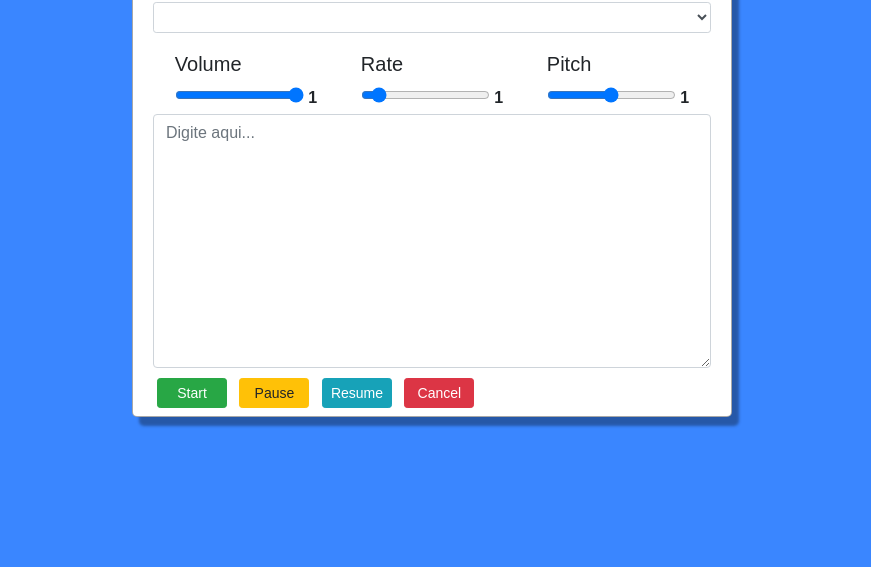
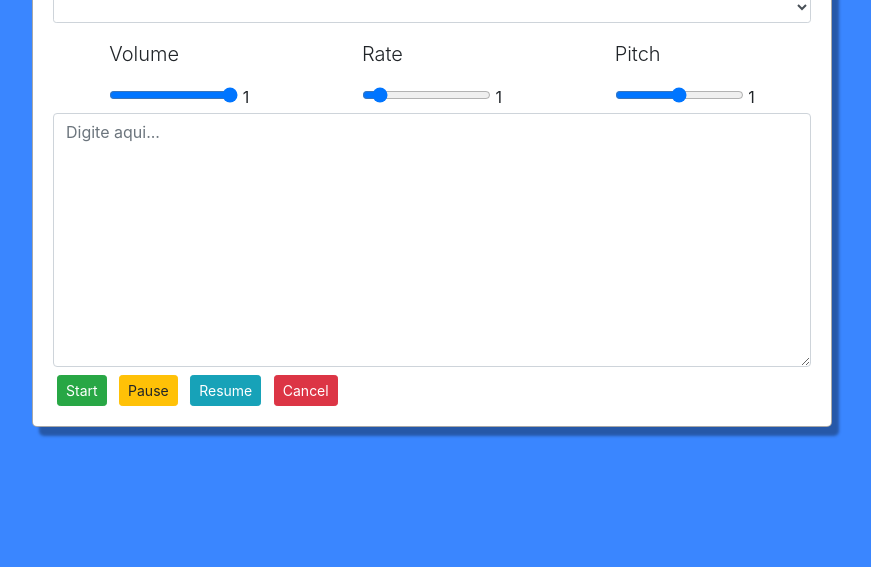
Before and after one commit to welitto/text-to-speech, a plain HTML site: page index.html in a window 1280 px wide. Shown: the part 233-800 px from the top of the page, without its empty margins (208-1079 px from the left). Drawn offline with nearby package versions, Linux system fonts and the light colour scheme.

Commit message:
alteração css

```diff
--- a/style.css
+++ b/style.css
@@ -1,19 +1,8 @@
-:root {
-    --bg-color: #3a86ff;
-    --btn-start: #000;
-    --btn-pause: #000;
-    --btn-resume: #000;
-    --btn-cancel: #000;
-    --btn-convert: #000;
-    --btn-download: #000;
-}
-
 * {
     padding: 0;
     margin: 0;
-    font-family: Arial, Helvetica, sans-serif;
-    font-weight: 600;
 }
+
 body {
     width: 100vw;
     height: 100vh;
@@ -22,11 +11,12 @@ body {
     justify-content: center;
     align-items: center;
 
-    background-color: var(--bg-color);
+    background-color:#3a86ff;
 }
+
 main {
-    width: 600px;
-    height: 500px;
+    width: 800px;
+    height: auto;
     padding: 20px;
     box-sizing: border-box;
     box-shadow: 7px 9px 3px 0px rgba(0,0,0,0.34);
@@ -34,42 +24,3 @@ main {
     border: solid 1px rgba(0,0,0,0.34);
     background-color: white;
 }
-h1 {
-    text-align: center;
-    margin-bottom: 7px;
-}
-p {
-    text-align: left;
-    margin-bottom: 7px;
-}
-select {
-    width: 100%;
-    height: 30px;
-
-}
-
-.volumes {
-    display: flex;
-    flex-direction: row;
-    justify-content: center;
-    align-items: center;
-    margin-top: 10px;
-}
-textarea {
-    width: 100%;
-    height: 60%;
-    padding: 2px;
-    box-sizing: border-box;
-    margin-bottom: 10px;
-}
-.group-btn {
-    display: flex;
-    justify-content: flex-start;
-}
-
-button {
-    height: 30px;
-    width: 70px;
-    margin-right: 5px;
-    text-align: center;
-}
```
